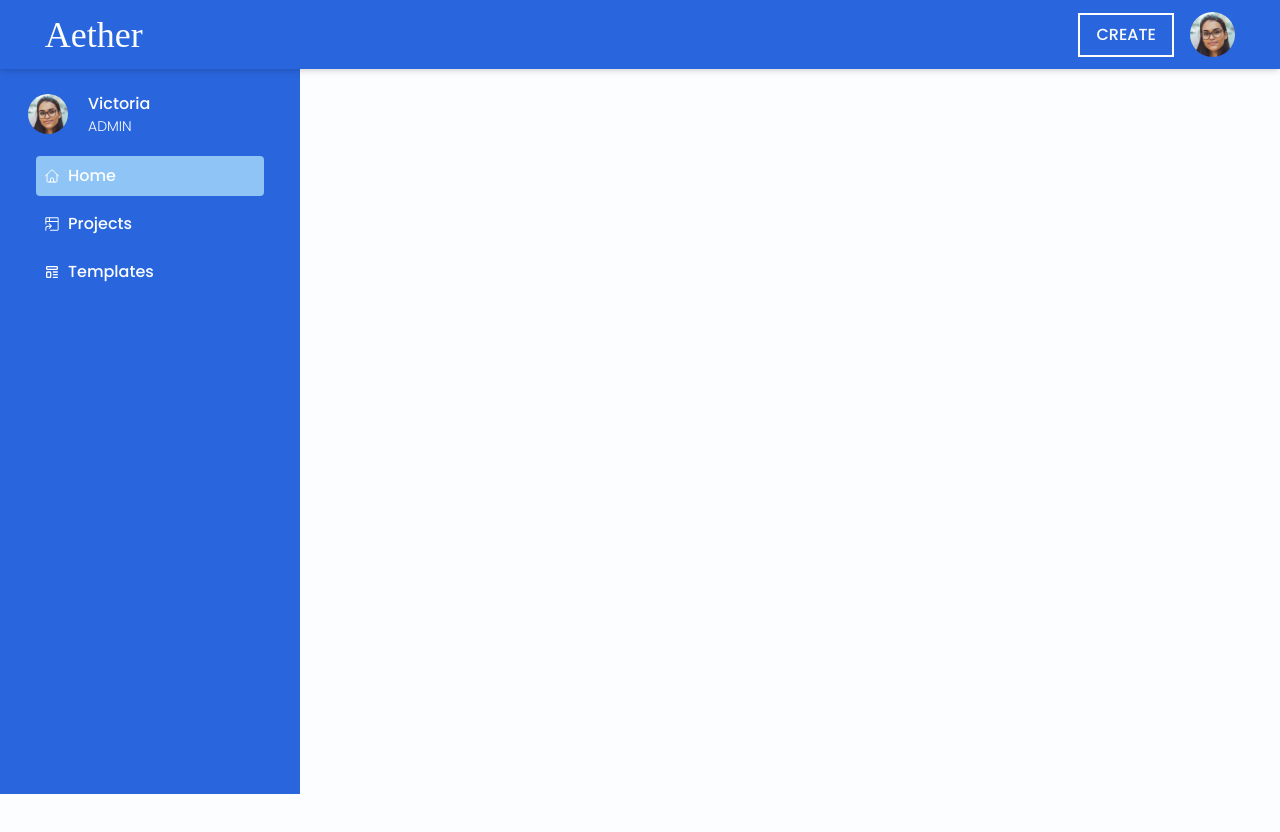
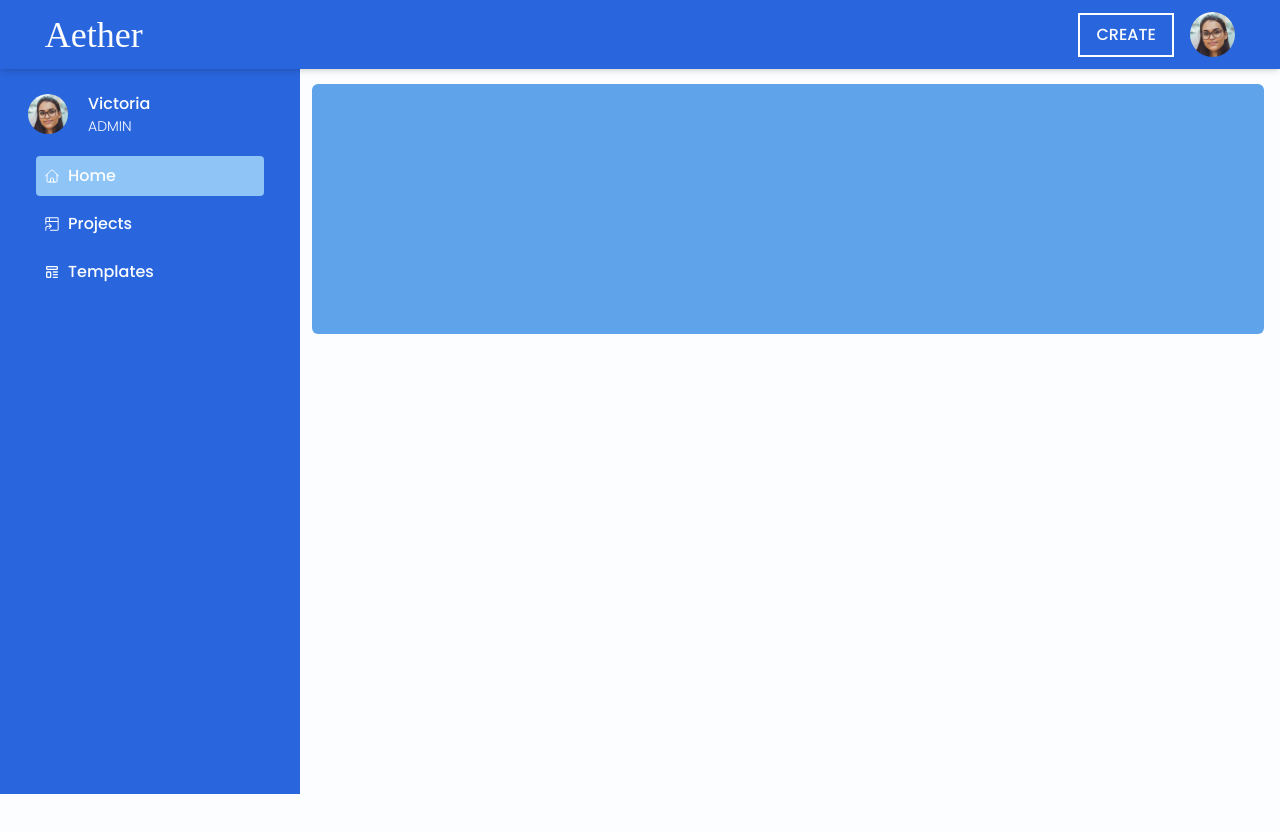
Before and after one commit to Nimira43/Aether, a React (Vite) app in the folder frontend/: page / in a window 1280 px wide. Shown: the top 832 px of the page. Built offline with nearby package versions, Linux system fonts and the light colour scheme; a web font is replaced by a local one.

Commit message:
New colours added

```diff
--- a/frontend/src/components/Home.jsx
+++ b/frontend/src/components/Home.jsx
@@ -1,7 +1,7 @@
 const Home = () => {
   return (
-    <div className='pt-5 pl-3'>
-      <div className='w-full centre h-[250px] bg-main-light relative rounded-md overflow-hidden'>
+    <div className='pt-1 pl-3'>
+      <div className='w-full h-[250px] bg-main-medium relative rounded-md overflow-hidden'>
 
       </div>
     </div>
--- a/frontend/src/pages/Layout.jsx
+++ b/frontend/src/pages/Layout.jsx
@@ -140,7 +140,7 @@ const Layout = () => {
             </ul>
         </div>
 
-        <div className='ml-[300px] w-[calc(100% - 300px)]'>
+        <div className='ml-[300px] w-[calc(100%-300px)]'>
           <div className='py-4 pr-4'>
             <Outlet />
           </div>
--- a/frontend/tailwind.config.js
+++ b/frontend/tailwind.config.js
@@ -8,7 +8,9 @@ export default {
     extend: {
       colors: {
         'main': '#2965dc',
+        'main-medium': '#5fa3eb',
         'main-light': '#8ec5f6',
+        'main-white': '#e8f2ff',
   			'support': '#f62222',
         'gold': '#ffd700',
   			'light': '#fbfdff',
@@ -17,7 +19,7 @@ export default {
   			'grey-2': '#999',
   			'grey-3': '#ccc',
         'grey-4': '#eee',
-        'grey-5': '#f5f5f5'
+        'grey-5': '#fafafa'
       },
     },
   },
```
